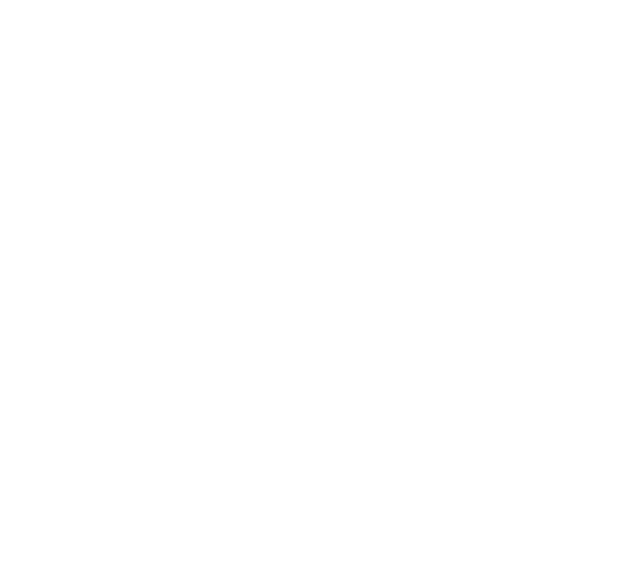
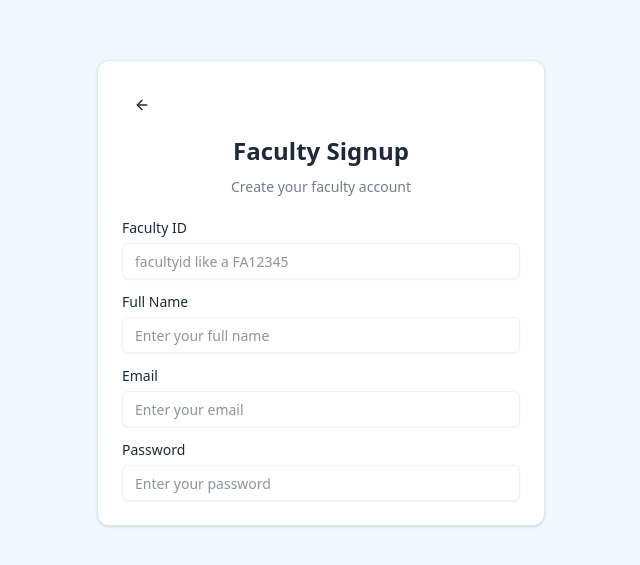
Before and after one commit to Prasannacharya-3151/Attendex, a React (Vite) app: page /facultysignup in a window 1280 px wide. Before the commit this address had no page. Shown: the part 107-672 px from the top of the page, without its empty margins (319-959 px from the left). Built offline with nearby package versions, Linux system fonts and the light colour scheme.

Commit message:
faculty signup

```diff
--- a/src/App.tsx
+++ b/src/App.tsx
@@ -3,6 +3,7 @@
 
 import LandingPage from "./components/LandingPage";
 import StudentSignup from "./components/auth/StudentSignup";
+import FacultySignup from "./components/auth/FacultySignup";
 
 function App(){
   return(
@@ -11,6 +12,7 @@
       <Routes>
         <Route path="/" element={<LandingPage />} />
         <Route path="/studentsignup" element={<StudentSignup onBack={() => {}} onSignup={() => {}} />} />
+        <Route path="/facultysignup" element={<FacultySignup onBack={() => {}} onSignup={() => {}} />} />
       </Routes>
 
     </BrowserRouter>
--- /dev/null
+++ b/src/components/auth/FacultySignup.tsx
@@ -0,0 +1,106 @@
+import React, { useState } from "react";
+import { Button } from "../ui/button";
+import { Card, CardHeader,  CardTitle,  CardDescription, CardContent, } from "../ui/card";
+import { Input } from "../ui/input";;
+import { Label } from "../ui/label";
+import { Select, SelectContent, SelectItem, SelectTrigger, SelectValue } from "../ui/select";
+import { ArrowLeft } from "lucide-react";
+
+interface FacultySignupProps {
+    onBack:()=>void;
+    onSignup:(data:{
+        facultyId:string;
+        name:string;
+        email:string;
+        password:string;
+        department:string;
+    })=> void;
+}
+
+const FacultySignup = ({onBack, onSignup}:FacultySignupProps)=>{
+    const [formData, setFormData] = useState({
+        facultyId:"",
+        name:"",
+        email:"",
+        password:"",
+        department:""
+    });
+
+    const handleSubmit = (e: React.FormEvent)=>{
+        e.preventDefault();
+        onSignup(formData);
+    };
+
+    return(
+        <div className="min-h-screen bg-gradient-to-br from-primary/5 to-primary/10 flex items-center justify-center p-4 bg-sky-50">
+            <Card className="w-full max-w-md">
+                <CardHeader className="space-y-1">
+                    <Button variant="ghost" onClick={onBack} className="w-fit p-3 rounded-full hover:bg-sky-100">
+                        <ArrowLeft className="h-4 w-4" />
+                    </Button>
+                    <CardTitle className="text-2xl font-bold text-center">Faculty Signup</CardTitle>
+                    <CardDescription className="text-center">
+                        Create your faculty account
+                    </CardDescription>
+                </CardHeader>
+                <CardContent>
+                    <form onSubmit={handleSubmit} className="space-y-4">
+                        <div className="space-y-2">
+                            <Label htmlFor="facultyId">Faculty ID</Label>
+                            <Input
+                            id="facultyId"
+                            type="text"
+                            placeholder="facultyid like a FA12345"
+                            value={formData.facultyId}
+                            onChange={(e) => setFormData({... formData, facultyId: e.target.value})}
+                            required
+                            />
+                        </div>
+
+                        <div className="space-y-2">
+                            <Label htmlFor="name">Full Name</Label>
+                            <Input
+                            id="name"
+                            type="text"
+                            placeholder="Enter your full name"
+                            value={formData.name}
+                            onChange={(e) => setFormData({... formData, name: e.target. value})}
+                            required
+                            />
+
+                        </div>
+
+
+                        <div className="space-y-2">
+                            <Label htmlFor="email">Email</Label>
+                            <Input
+                            id="email"
+                            type="email"
+                            placeholder="Enter your email"
+                            value={formData.email}
+                            onChange={(e) => setFormData({... formData, email:e.target.value})}
+                            required
+                            />
+                        </div>
+
+                        <div className="space-y-2">
+                            <Label htmlFor="password">Password</Label>
+                            <Input
+                            id="password"
+                            type="password"
+                            placeholder="Enter your password"
+                            value={formData.password}
+                            onChange={(e) => setFormData({... formData, password: e.target.value})}
+                            required
+                            />
+                        </div>
+
+
+                    </form>
+                </CardContent>
+            </Card>
+        </div>
+    )
+}
+
+export default FacultySignup;
--- a/src/components/auth/StudentSignup.tsx
+++ b/src/components/auth/StudentSignup.tsx
@@ -43,7 +43,7 @@
         <div className="min-h-screen bg-gradient-to-br from-primary/5 to-primary/10 flex items-center justify-center p-4 bg-sky-50">
            <Card className="w-full max-w-md">
             <CardHeader className="space-y-1">
-                <Button variant="ghost" onClick={onBack} className="w-fit p-2">
+                <Button variant="ghost" onClick={onBack} className="w-fit p-3 rounded-full hover:bg-sky-100">
                     <ArrowLeft className="h-4 w-4" />
                 </Button>
                 <CardTitle className="text-2xl font-bold text-center">Student Signup</CardTitle>
--- a/src/components/ui/input.tsx
+++ b/src/components/ui/input.tsx
@@ -8,7 +8,7 @@
       type={type}
       data-slot="input"
       className={cn(
-        "file:text-foreground placeholder:text-muted-foreground selection:bg-primary selection:text-primary-foreground dark:bg-input/30 border-input flex h-9 w-full min-w-0 rounded-md border bg-transparent px-3 py-1 text-base shadow-xs transition-[color,box-shadow] outline-none file:inline-flex file:h-7 file:border-0 file:bg-transparent file:text-sm file:font-medium disabled:pointer-events-none disabled:cursor-not-allowed disabled:opacity-50 md:text-sm",
+        "file:text-foreground placeholder:text-muted-foreground selection:bg-primary selection:text-primary-foreground dark:bg-input/30 border-input flex h-9 w-full min-w-0 rounded-md border bg-transparent px-3 py-1 text-base shadow-xs transition-[color,box-shadow] outline-none file:inline-flex file:h-7 file:border-0 file:bg-transparent file:text-sm file:font-medium disabled:pointer-events-none disabled:cursor-not-allowed disabled:opacity-10 md:text-sm",
         "focus-visible:border-ring focus-visible:ring-[#89BDE7] focus-visible:ring-[2px] ring-offset-0",
         "aria-invalid:ring-destructive/20 dark:aria-invalid:ring-destructive/40 aria-invalid:border-destructive",
         className
--- a/src/components/ui/label.tsx
+++ b/src/components/ui/label.tsx
@@ -11,7 +11,7 @@
     <LabelPrimitive.Root
       data-slot="label"
       className={cn(
-        "flex items-center gap-2 text-sm leading-none font-medium select-none group-data-[disabled=true]:pointer-events-none group-data-[disabled=true]:opacity-50 peer-disabled:cursor-not-allowed peer-disabled:opacity-50",
+        "flex items-center gap-2 text-sm leading-none font-medium select-none group-data-[disabled=true]:pointer-events-none group-data-[disabled=true]:opacity-10 peer-disabled:cursor-not-allowed peer-disabled:opacity-10",
         className
       )}
       {...props}
```
